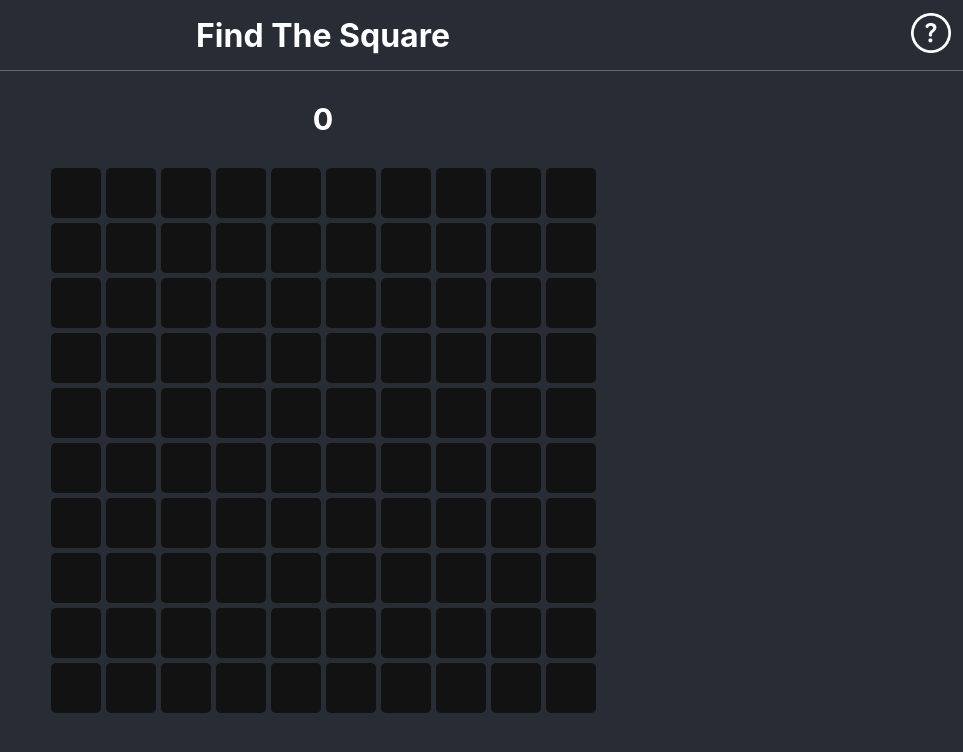
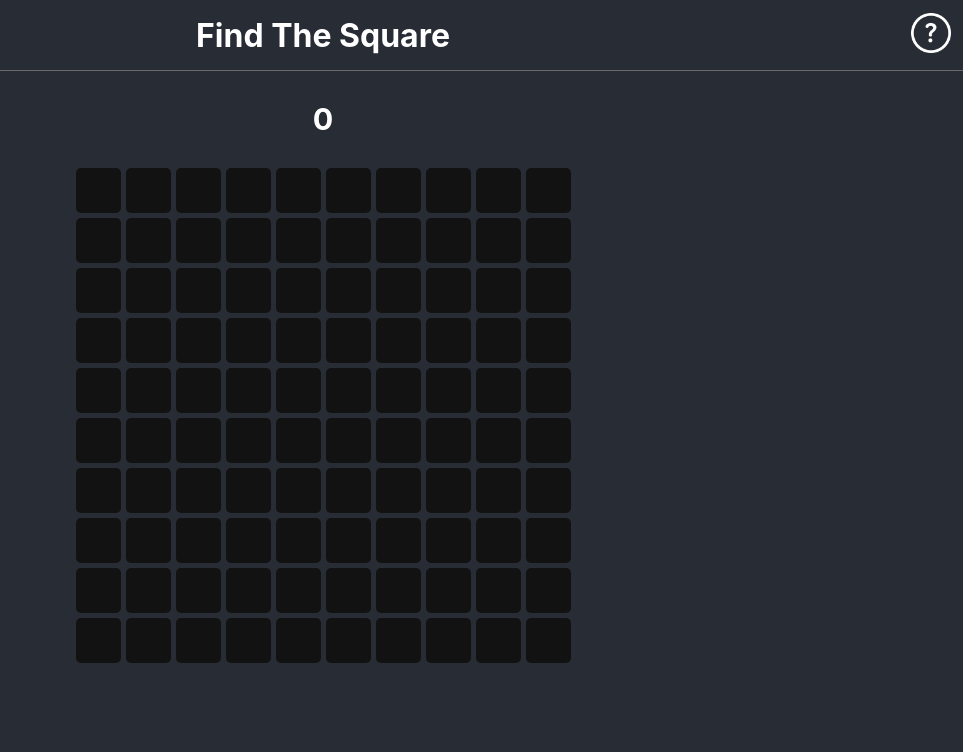
Before and after one commit to alexmadeira23/find-the-square, a React (Create React App) app: page / in a window 1280 px wide. Both pictures are taken after a click on the element "10". Shown: the top 752 px of the page, without its empty margins (317-1280 px from the left). Built offline with nearby package versions, Linux system fonts and the light colour scheme.

Commit message:
implemented square size variation for different board sizes

```diff
--- a/src/App.css
+++ b/src/App.css
@@ -97,14 +97,13 @@ header {
   transition: 0.5s;
 }
 
-.square {
-  border-radius: 5px;
-  height: 50px;
-  width: 50px;
+.unselected {
+  background-color: #121213;
+  transition: 0.5s;
 }
 
-.unselected {
-  background-color: #121213;
+.unselected:hover {
+  background-color: dimgrey;
   transition: 0.5s;
 }
 
@@ -127,8 +126,3 @@ header {
   background-color: #538d4e;
   transition: 0.5s;
 }
-
-.unselected:hover {
-  background-color: dimgrey;
-  transition: 0.5s;
-}
--- a/src/Squares.tsx
+++ b/src/Squares.tsx
@@ -14,8 +14,9 @@ export function Squares(props: { state: State, selectSquare: (square: Square) =>
                         if (!over && !contains(props.state.selectedSquares!, square))
                             props.selectSquare(square)
                     }}
-                    className={`square ${contains(props.state.selectedSquares!, square) ?
-                        getSquareType(props.state.correctSquare!, square) : over ? "unselected-over" : "unselected"}`}>
+                    style={squareStyle(props.state.sideSize!)}
+                    className={contains(props.state.selectedSquares!, square) ?
+                        getSquareType(props.state.correctSquare!, square) : over ? "unselected-over" : "unselected"}>
                 </div>
             )
         }
@@ -32,6 +33,16 @@ function squaresStyle(sideSize: number): React.CSSProperties {
     }
 }
 
+const SQUARE_SIZE_CONST = 450
+
+function squareStyle(sideSize: number): React.CSSProperties {
+    return {
+        borderRadius: "5px",
+        height: `${SQUARE_SIZE_CONST / sideSize}px`,
+        width: `${SQUARE_SIZE_CONST / sideSize}px`
+    }
+}
+
 function getSquareType(correctSquare: Square, square: Square): string {
     if (deepEqual(square, correctSquare))
         return "correct"
```
